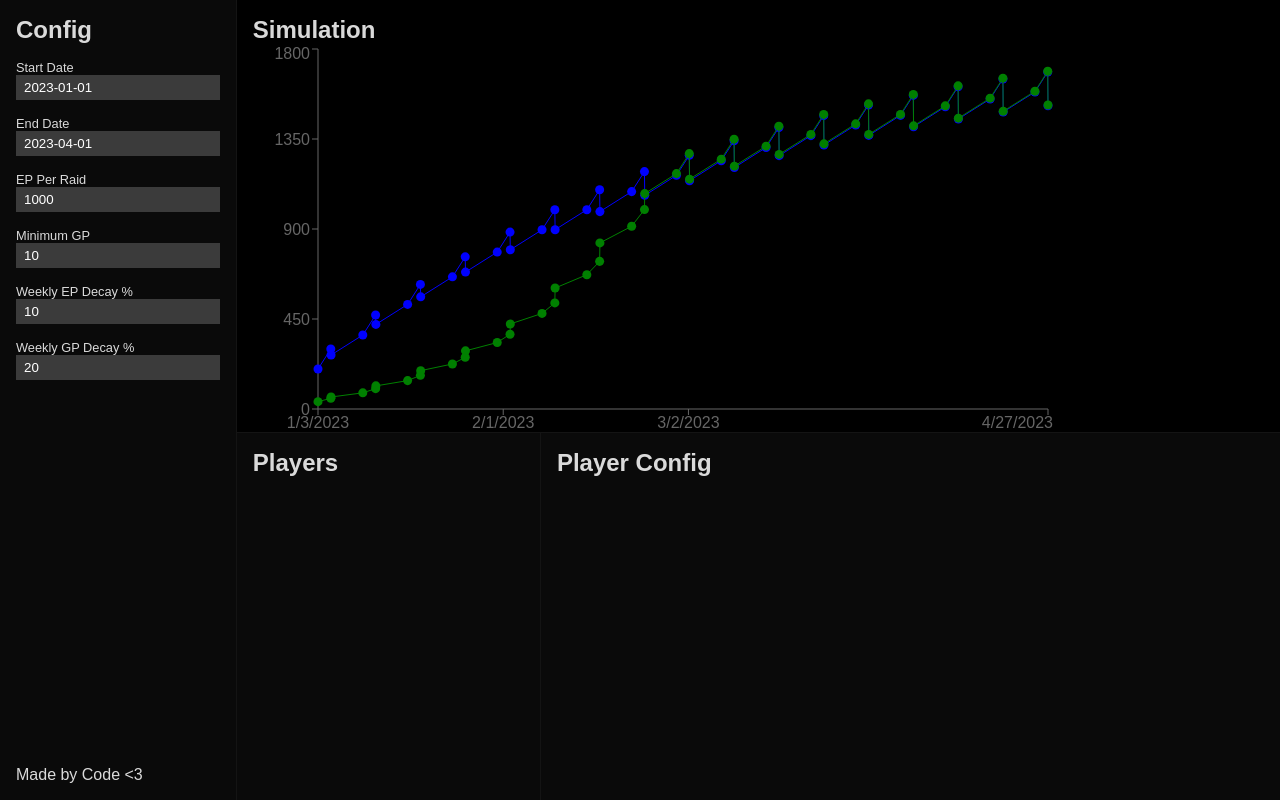
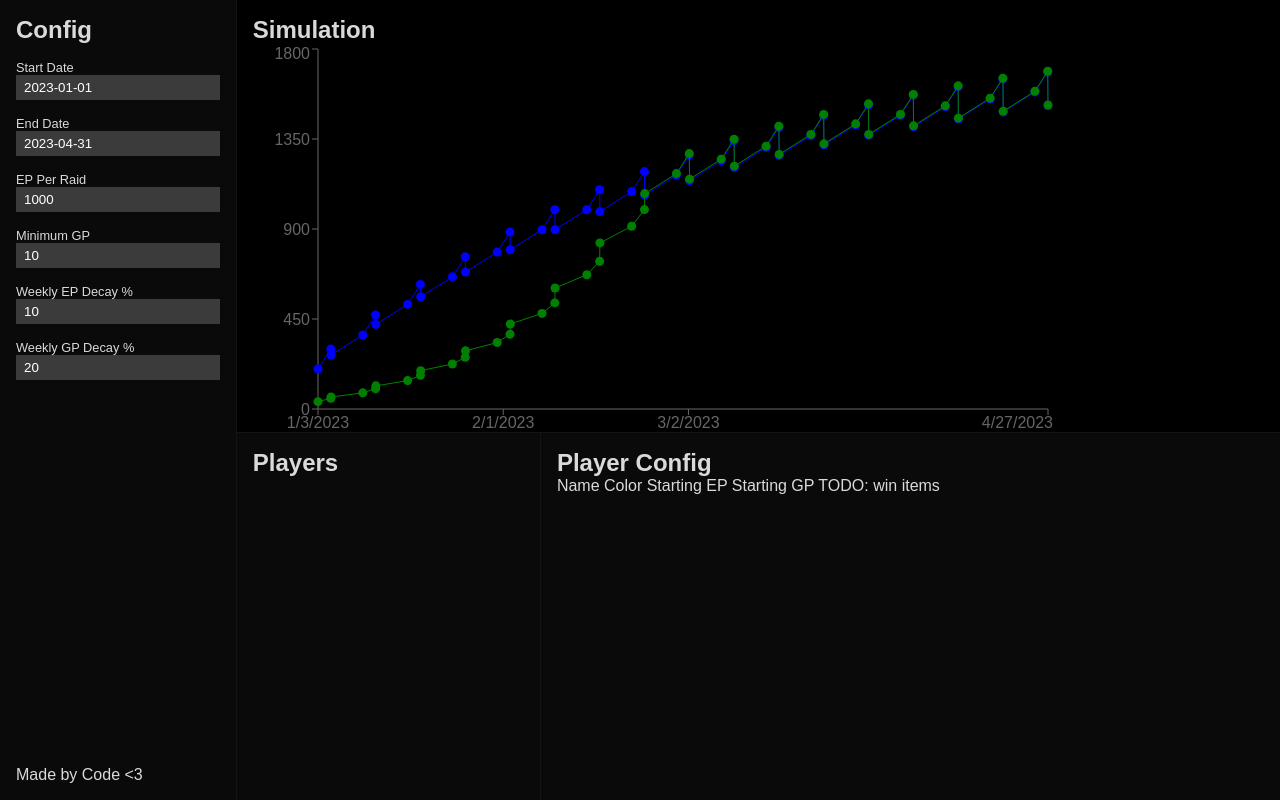
Before and after one commit to thecodeboss/epgp-simulator, a React (Create React App) app: page / in a window 1280 px wide. Built offline with nearby package versions, Linux system fonts and the light colour scheme.

Commit message:
Better inputs

```diff
--- a/src/App.tsx
+++ b/src/App.tsx
@@ -6,8 +6,8 @@ import { Simulation } from './components/Simulation';
 import { Config } from './utils/types';
 
 const defaultConfig: Config = {
-  startDate: new Date('2023-01-01'),
-  endDate: new Date('2023-04-31'),
+  startDate: '2023-01-01',
+  endDate: '2023-04-31',
   epPerRaid: 1000,
   minimumGP: 10,
   weeklyEPDecayPercent: 10,
--- a/src/components/Input.tsx
+++ b/src/components/Input.tsx
@@ -1,17 +1,29 @@
-import type { FC } from 'react';
+import { FC, useCallback } from 'react';
 
 interface InputProps<T = number | string> {
   label: string;
-  onChange?: (event: React.ChangeEvent<HTMLInputElement>) => void;
+  onChange?: (key: string, value: T) => void;
   name: string;
+  type: 'number' | 'string';
   value: T;
 }
 
-export const Input: FC<InputProps> = ({ label, onChange, name, value }) => {
+export const Input: FC<InputProps> = ({ label, onChange, name, type, value }) => {
+  const handleChange = useCallback(
+    (event: React.ChangeEvent<HTMLInputElement>) => {
+      if (type === 'number') {
+        onChange?.(name, parseInt(event.target.value, 10));
+      } else {
+        onChange?.(name, event.target.value);
+      }
+    },
+    [name, onChange, type]
+  );
+
   return (
     <div style={{ display: 'flex', flexDirection: 'column' }}>
       <label htmlFor={name}>{label}</label>
-      <input value={value} id={name} name={name} onChange={onChange} />
+      <input value={value} id={name} name={name} onChange={handleChange} />
     </div>
   );
 };
--- a/src/components/PlayerConfig.tsx
+++ b/src/components/PlayerConfig.tsx
@@ -4,6 +4,11 @@ export const PlayerConfig: FC = () => {
   return (
     <div style={{ padding: '1rem', width: '100%' }}>
       <h2>Player Config</h2>
+      Name
+      Color
+      Starting EP
+      Starting GP
+      TODO: win items
     </div>
   );
 };
--- a/src/components/Sidebar.tsx
+++ b/src/components/Sidebar.tsx
@@ -8,21 +8,11 @@ interface SidebarProps {
 }
 
 export const Sidebar: FC<SidebarProps> = ({ config, setConfig }) => {
-  const handleNumberChange = useCallback(
-    (event: React.ChangeEvent<HTMLInputElement>) => {
+  const handleChange = useCallback(
+    (key: string, value: number | string) => {
       setConfig((prevConfig: Config) => ({
         ...prevConfig,
-        [event.target.name]: parseInt(event.target.value, 10),
-      }));
-    },
-    [setConfig]
-  );
-
-  const handleStringChange = useCallback(
-    (event: React.ChangeEvent<HTMLInputElement>) => {
-      setConfig((prevConfig: Config) => ({
-        ...prevConfig,
-        [event.target.name]: event.target.value,
+        [key]: value,
       }));
     },
     [setConfig]
@@ -45,32 +35,43 @@ export const Sidebar: FC<SidebarProps> = ({ config, setConfig }) => {
         <Input
           label="Start Date"
           name="startDate"
-          onChange={handleStringChange}
-          value="2023-01-01"
+          onChange={handleChange}
+          type="string"
+          value={config.startDate}
         />
-        <Input label="End Date" name="endDate" onChange={handleStringChange} value="2023-04-01" />
+        <Input
+          label="End Date"
+          name="endDate"
+          onChange={handleChange}
+          type="string"
+          value={config.endDate}
+        />
         <Input
           label="EP Per Raid"
           name="epPerRaid"
-          onChange={handleNumberChange}
+          onChange={handleChange}
+          type="number"
           value={config.epPerRaid}
         />
         <Input
           label="Minimum GP"
           name="minimumGP"
-          onChange={handleNumberChange}
+          onChange={handleChange}
+          type="number"
           value={config.minimumGP}
         />
         <Input
           label="Weekly EP Decay %"
           name="weeklyEPDecayPercent"
-          onChange={handleNumberChange}
+          onChange={handleChange}
+          type="number"
           value={config.weeklyEPDecayPercent}
         />
         <Input
           label="Weekly GP Decay %"
           name="weeklyGPDecayPercent"
-          onChange={handleNumberChange}
+          onChange={handleChange}
+          type="number"
           value={config.weeklyGPDecayPercent}
         />
       </div>
--- a/src/utils/types.ts
+++ b/src/utils/types.ts
@@ -1,8 +1,8 @@
 export interface Config {
-  endDate: Date;
+  endDate: string;
   epPerRaid: number;
   minimumGP: number;
-  startDate: Date;
+  startDate: string;
   weeklyEPDecayPercent: number;
   weeklyGPDecayPercent: number;
 }
```
